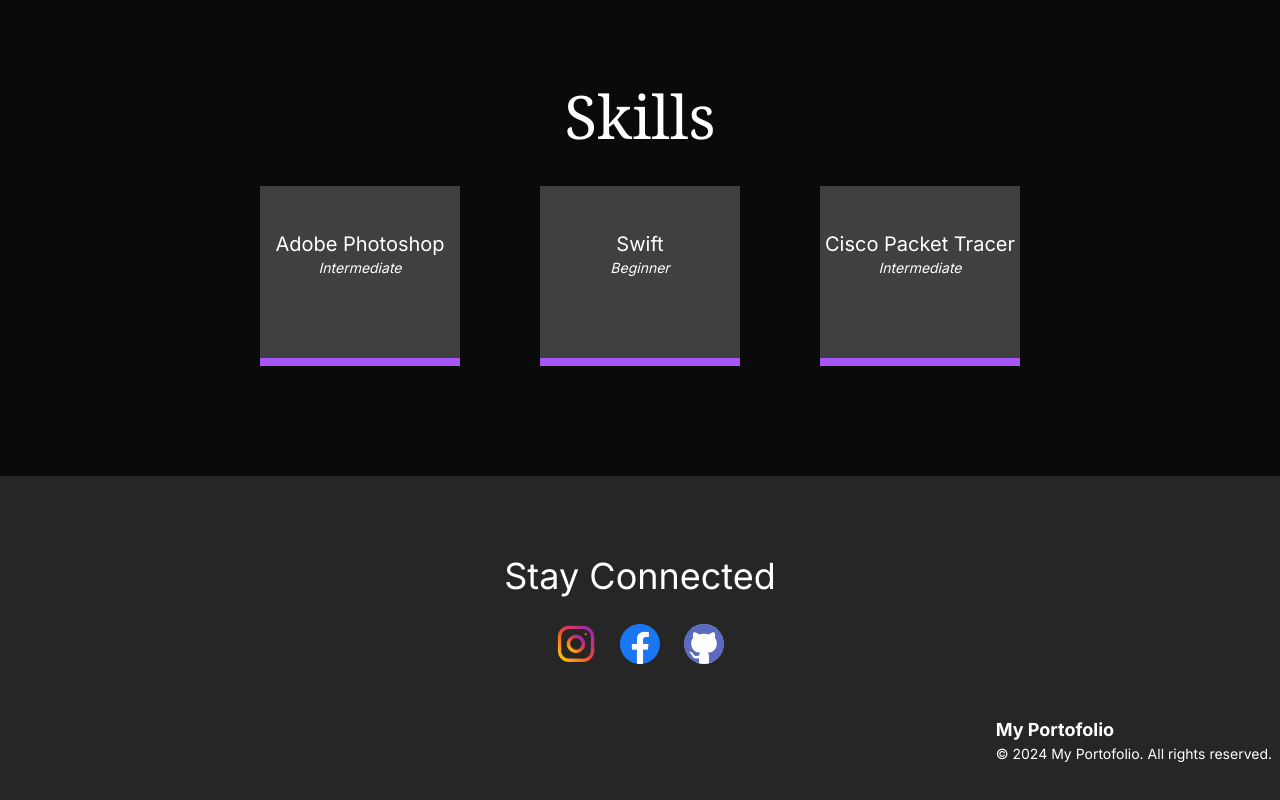
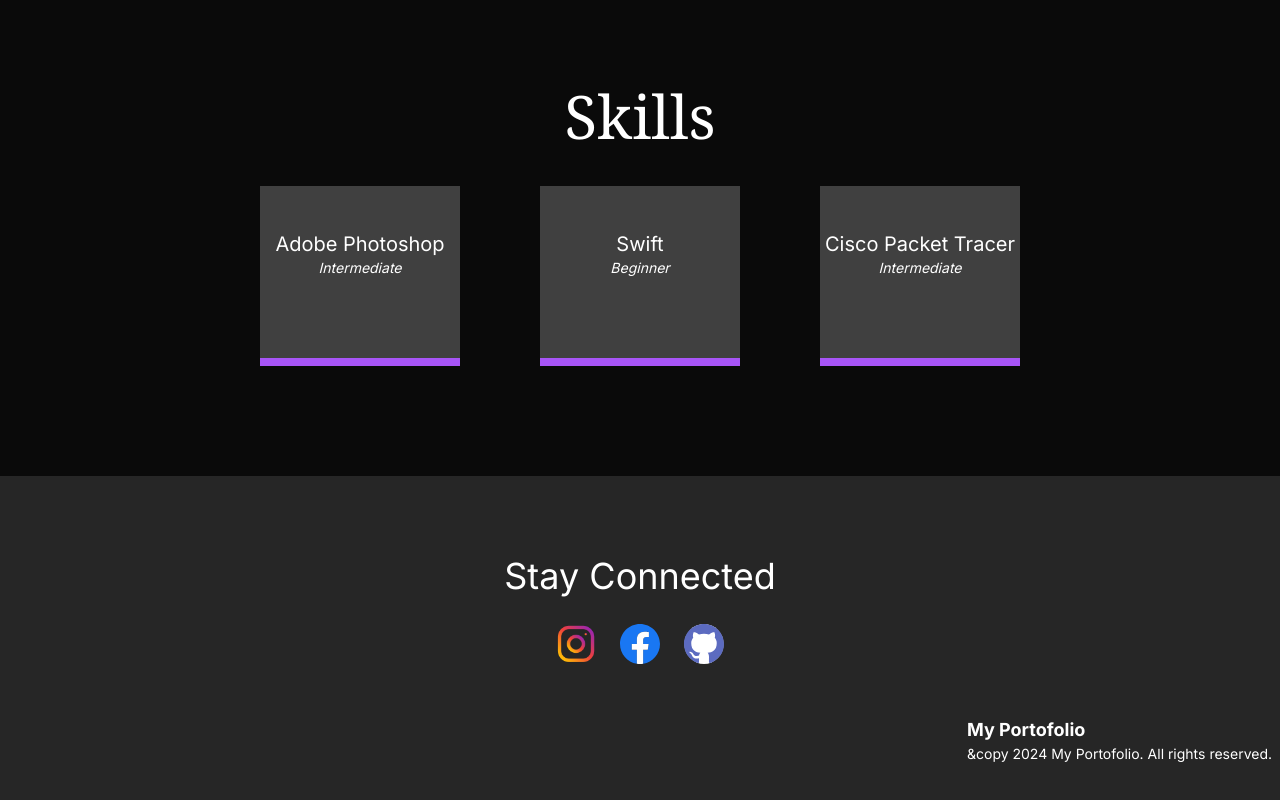
Before and after one commit to gilangdamarmaulana/Portfolio, a Next.js app: page / in a window 1280 px wide. Shown: the part 480-1280 px from the top of the page. Built offline with nearby package versions, Linux system fonts and the light colour scheme.

Commit message:
bug : changing copyright symbol to html entity

```diff
--- a/app/footer.tsx
+++ b/app/footer.tsx
@@ -60,7 +60,7 @@
         <div className="mb-4 md:mb-0">
           <h2 className="text-lg text-white font-bold">My Portofolio</h2>
           <p className="text-sm text-white">
-            © 2024 My Portofolio. All rights reserved.
+            <span>&copy</span> 2024 My Portofolio. All rights reserved.
           </p>
         </div>
       </div>
```
